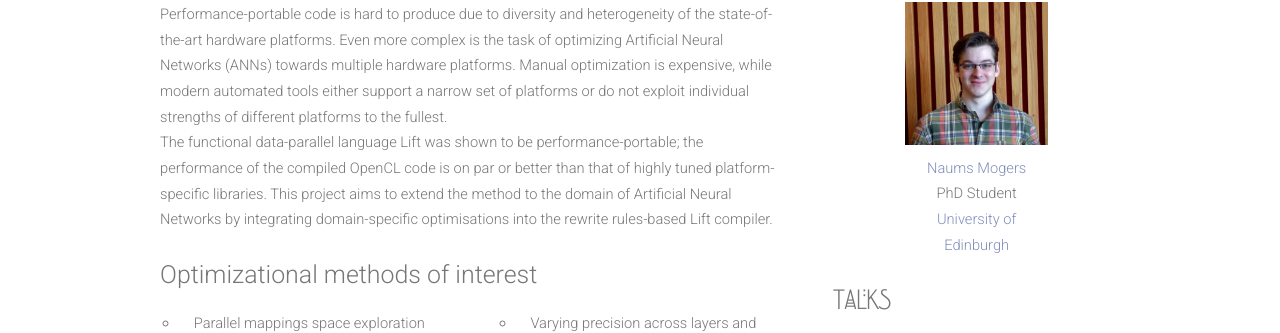
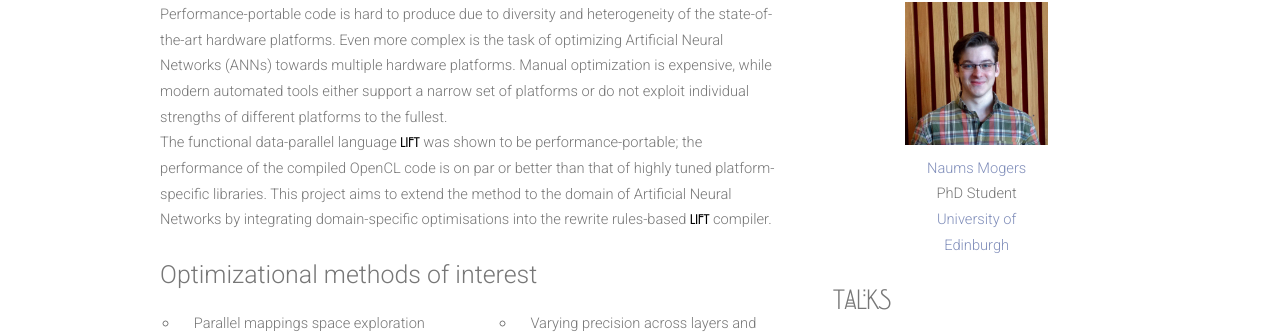
Before and after one commit to lift-project/lift-project.github.io, a Jekyll site: the page built from ml.html, in a window 1280 px wide. Shown: the part 513-846 px from the top of the page. Built offline with Jekyll 4.4.1, drawn with Linux system fonts in a browser that asks for light colours; nearby versions of some CDN libraries.

Commit message:
Highlighted Lift in-text

```diff
--- a/ml.html
+++ b/ml.html
@@ -21,11 +21,11 @@ layout: project_page
                         while modern automated tools either support a narrow set of platforms or
                         do not exploit individual strengths of different platforms to the fullest.</p>
 
-                    <p>The functional data-parallel language Lift was shown to be performance-portable;
+                    <p>The functional data-parallel language <span class="lift-bold">Lift</span> was shown to be performance-portable;
                         the performance of the compiled OpenCL code is on par or better than that of highly
                         tuned platform-specific libraries. This project aims to extend the method to the
                         domain of Artificial Neural Networks by integrating domain-specific optimisations
-                        into the rewrite rules-based Lift compiler.</p>
+                        into the rewrite rules-based <span class="lift-bold">Lift</span> compiler.</p>
                 </section>
                 <div class="row">
                     <header>
```
